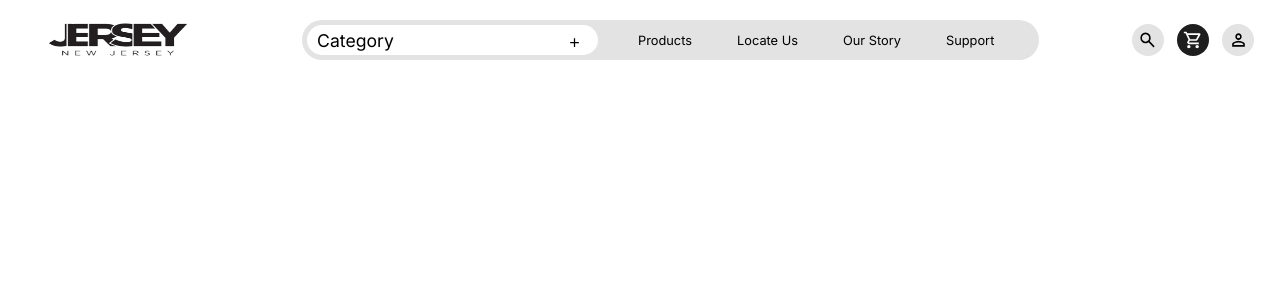
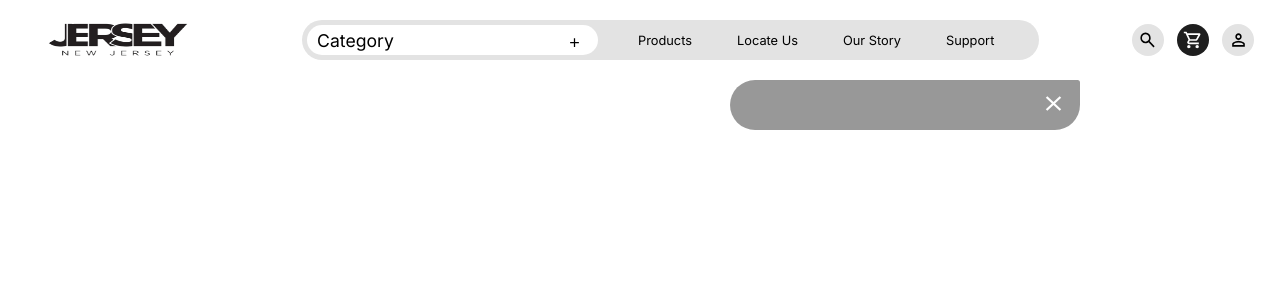
Before and after one commit to SamirJabre/New-Jersey-Front, a React (Vite) app: page / in a window 1280 px wide. Both pictures are taken after a click on the element 1147 px from the left and 40 px from the top of the page. Shown: the top 300 px of the page. Built offline with nearby package versions, Linux system fonts and the light colour scheme.

Commit message:
Adding Dynamic Search Button

```diff
--- a/src/Components/Header/Header.css
+++ b/src/Components/Header/Header.css
@@ -17,6 +17,79 @@
 #logo{
     width: 100%;
     height: 100%;
+}
+.search_container {
+  position: absolute;
+  padding: 10px;
+  background-color: black;
+  width: 350px;
+  height: 50px;
+  opacity: 0;
+  right: 200px;
+  top: 80px;
+  border-radius: 100px 10px 100px 100px;
+  display: flex;
+  justify-content: space-between;
+  align-items: center;
+  animation: none;
+}
+.search_container input{
+    width: 90%;
+    height: 100%;
+    border: none;
+    background-color: black;
+    color: white;
+    padding: 0 5px;
+    font-family: 'Inter', sans-serif;
+    font-size: 1rem;
+}
+.search_container input:focus{
+    outline: none;
+}
+
+.search_container button{
+    width: 10%;
+    height: 100%;
+    background-color: transparent;
+    border: none;
+}
+.search_container button img{
+    width: 85%;
+    height: 85%;
+    transition: 0.5s;
+    cursor: pointer;
+}
+
+.search_container button img:hover{
+    width: 100%;
+    height: 100%;
+}
+
+
+
+
+.visible {
+  animation: fadeInSlideIn 0.9s ease forwards;
+}
+
+@keyframes fadeInSlideIn {
+  0% {
+    opacity: 0;
+    transform: translateY(-20px);
+  }
+  100% {
+    opacity: 0.4;
+    transform: translateY(0);
+  }
+}
+
+
+.Home_Content{
+    display: flex;
+    justify-content: space-between;
+    align-items: center;
+    width: 10%;
+    height: 80%;
 }
 
 .Home_Header_2{
@@ -126,13 +199,7 @@
     height: 100%;
 }
 
-.Home_Content{
-    display: flex;
-    justify-content: space-between;
-    align-items: center;
-    width: 10%;
-    height: 80%;
-}
+
 
 @media screen and (max-width: 1500px){
     .Home_Logo{
--- a/src/Components/Header/Header.jsx
+++ b/src/Components/Header/Header.jsx
@@ -10,6 +10,7 @@ import close from '../../assets/icons/close.svg'
 function Header() {
 
   const [isSideNavVisible, setIsSideNavVisible] = useState(false);
+  const [isSearchVisible, setIsSearchVisible] = useState(false);
   const [width, setWidth] = useState(window.innerWidth);
 
 
@@ -21,6 +22,10 @@ function Header() {
   const toggleSideNav = () => {
     setIsSideNavVisible(!isSideNavVisible);
   };
+  const toggleSearch = () => {
+    console.log('clicked');
+    setIsSearchVisible(!isSearchVisible);
+  };
 
   return width > 1200 ? (
     <header className='Home_Header'>
@@ -30,8 +35,17 @@ function Header() {
 
             <Navbar/>
 
+            {isSearchVisible && (
+        <div className="search_container visible">
+          <input type="text" />
+          <button onClick={toggleSearch}><img src={close} alt='Close Search'/></button>
+        </div>
+      )}
+
+
+
             <div className='Home_Content'>
-              <ContentCircle color={'gray'} logo={'search'}/>
+              <ContentCircle color={'gray'} logo={'search'} onpress={toggleSearch}/>
               <ContentCircle color={'black'} logo={'cart'}/>
               <ContentCircle color={'gray'} logo={'profile'}/>
             </div>
@@ -49,8 +63,7 @@ function Header() {
 
         <div className="left_side_nav">
           <ul>
-            <li onClick={()=>{console.log('clicked');
-            }}>Categories</li>
+            <li onClick={()=>console.log('clicked')}>Categories</li>
             <li>All Products</li>
             <li>Locate Us</li>
             <li>Out Story</li>
--- a/src/base/Content_Circle/ContentCircle.jsx
+++ b/src/base/Content_Circle/ContentCircle.jsx
@@ -4,10 +4,10 @@ import search from '../../assets/icons/search.svg'
 import cart from '../../assets/icons/cart.svg'
 import profile from '../../assets/icons/profile.svg'
 
-function ContentCircle({color , logo}) {
+function ContentCircle({color , logo , onpress}) {
     const icon = logo;
   return (
-    <div className="circle">
+    <div className="circle" onClick={onpress}>
         <div className={color}>
             {
                 icon === 'search'?
```
